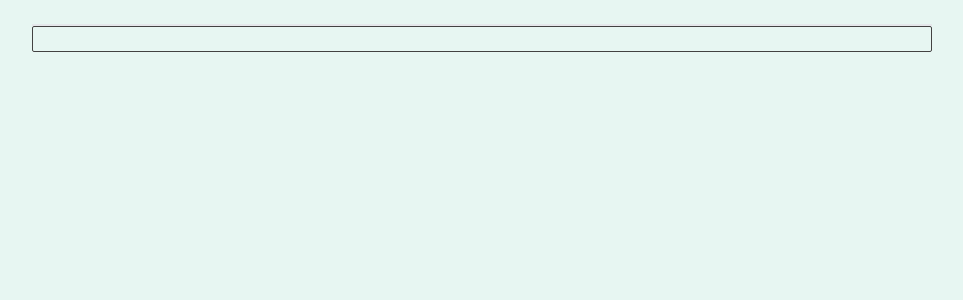
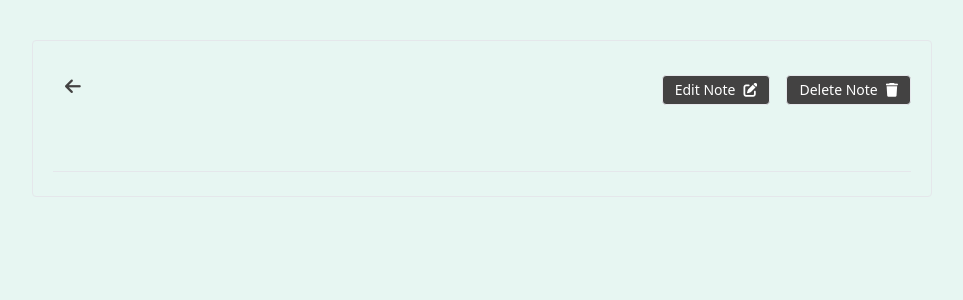
Before and after one commit to sumyat-aung/markdown-supported-notes-app, a React (Vite) app: page /note/1 in a window 1280 px wide. Shown: the top 300 px of the page, without its empty margins (158-1121 px from the left). Built offline with nearby package versions, Linux system fonts and the light colour scheme.

Commit message:
crud finished

```diff
--- a/src/components/Header.tsx
+++ b/src/components/Header.tsx
@@ -1,16 +1,27 @@
-import React from "react";
+import React, { useContext } from "react";
 
+import { context } from "../context/Context";
+import { Value } from "../types/types";
+
+// * FC
 const Header: React.FC = () => {
+  const { searchTerm, setSearch, search } = useContext(context) as Value;
+  //// jsx
   return (
     <header className="bg-darkOra flex sm:justify-between justify-center items-center md:px-10 px-5 py-3 sm:flex-row flex-col-reverse">
-      <div className="relative sm:w-auto w-full">
+      <form className="relative sm:w-auto w-full" onSubmit={(e) => search(e)}>
         <input
           type="text"
           placeholder="Search"
           className="bg-darkOra pl-10 pr-5 py-2 focus:outline-none border border-white rounded-xl font-DM_sans text-xl text-white w-[100%] sm:w-[350px] "
+          value={searchTerm}
+          onChange={(e) => setSearch(e.target.value)}
         />
-        <i className="fa-solid fa-magnifying-glass absolute top-4 left-4 text-md text-gray-200"></i>
-      </div>
+        <i
+          className="fa-solid fa-magnifying-glass absolute top-4 left-4 text-md text-gray-200 cursor-default sm:cursor-pointer"
+          onClick={(e) => search(e)}
+        ></i>
+      </form>
       <div className="flex justify-center items-center sm:mb-0 mb-5">
         <h1 className="text-white font-DM font-semibold tracking-widest text-lg md:text-2xl">
           {localStorage.getItem("user-name")!}
--- a/src/components/NoteCard.tsx
+++ b/src/components/NoteCard.tsx
@@ -5,10 +5,14 @@ import ReactMarkdown from "react-markdown";
 import { context } from "../context/Context";
 import { Value } from "../types/types";
 
+// * FC
 const NoteCard: React.FC = () => {
-  const { notes, deleteNote } = useContext(context) as Value;
+  const { notes, deleteNote, searchTerm, searchFilterNotes } = useContext(
+    context
+  ) as Value;
+  const navigate = useNavigate();
 
-  const navigate = useNavigate();
+  //// jsx
   return (
     <div className="flex flex-col mt-10 w-full">
       {notes?.length <= 0 && (
@@ -26,14 +30,14 @@ const NoteCard: React.FC = () => {
         return (
           <Link
             to={`note/${note.id}`}
-            className="my-4 shadow border border-slate-50 px-5 py-5 rounded-md"
+            className="my-4 shadow border border-slate-50 px-5 py-5 rounded-md cursor-default sm:cursor-pointer "
             key={note.id}
           >
             <div className="w-[90%]">
               <h1 className="text-2xl font--Alge text-gray-700 tracking-wide truncate font-bold">
                 {note.title}
               </h1>
-              <ReactMarkdown className="truncate font-DM_sans text-gray-500 font-medium h-[30px]">
+              <ReactMarkdown className="truncate font-DM_sans text-gray-500 font-medium h-[30px] mt-3">
                 {note.body}
               </ReactMarkdown>
             </div>
@@ -43,14 +47,13 @@ const NoteCard: React.FC = () => {
                   navigate(`/edit-note/${note.id}`);
                   e.preventDefault();
                 }}
-                // to={`/edit-note/${note.id}`}
-                className="border rounded px-3 py-1 text-sm bg-darkOra text-white flex justify-center items-center hover:bg-ora2"
+                className="border rounded px-3 py-1 text-sm bg-darkOra text-white flex justify-center items-center hover:bg-ora2 cursor-default sm:cursor-pointer"
               >
                 Edit Note
                 <i className="fa-solid fa-pen-to-square ml-2"></i>
               </button>
               <button
-                className="border rounded px-3 py-1 text-sm bg-darkOra text-white flex justify-center items-center  hover:bg-ora2 cursor-default sm:cursor-pointer"
+                className="border rounded px-3 py-1 text-sm bg-darkOra text-white flex justify-center items-center  hover:bg-ora2 cursor-default sm:cursor-pointer "
                 onClick={(e) => {
                   e.preventDefault();
                   deleteNote(note.id);
--- a/src/context/Context.tsx
+++ b/src/context/Context.tsx
@@ -1,4 +1,4 @@
-import { createContext, useState, ReactNode } from "react";
+import { createContext, useState, ReactNode, FormEvent } from "react";
 import { toast } from "react-toastify";
 import { useLocalStorage } from "../custom-hooks/useLocalStorage";
 
@@ -66,6 +66,23 @@ export const ContextProvider = (props: { children: ReactNode }) => {
   const deleteNote = (id: string) => {
     setnotes((prev) => prev?.filter((note) => note.id !== id));
   };
+
+  // ! Search
+  const [searchTerm, setSearch] = useState<string>("");
+  // const [searchEnter, setSearchEnter] = useState<boolean>(false);
+
+  let searchFilterNotes: NoteType[] = [];
+  const search = (e: FormEvent) => {
+    e.preventDefault();
+    if (searchTerm) {
+      // setSearchEnter(true);
+      searchFilterNotes = notes.filter((note) =>
+        note.title.toLowerCase().includes(searchTerm.toLocaleLowerCase())
+      );
+      console.log(searchFilterNotes);
+    }
+  };
+
   ////jsx
   return (
     <context.Provider
@@ -76,6 +93,12 @@ export const ContextProvider = (props: { children: ReactNode }) => {
         CreateNoteSubmitHandle,
         notes,
         deleteNote,
+        searchTerm,
+        setSearch,
+        search,
+        searchFilterNotes,
+        // searchEnter,
+        // setSearchEnter,
       }}
     >
       {props.children}
--- a/src/custom-hooks/useLocalStorage.tsx
+++ b/src/custom-hooks/useLocalStorage.tsx
@@ -1,5 +1,6 @@
 import { useEffect, useState } from "react";
 
+// Hook
 export function useLocalStorage<T>(key: string, initialValue: T | (() => T)) {
   const [value, setValue] = useState<T>(() => {
     const jsonValue = localStorage.getItem(key);
--- a/src/pages/EditNote.tsx
+++ b/src/pages/EditNote.tsx
@@ -1,16 +1,17 @@
 import React, { useContext } from "react";
 import { useParams } from "react-router-dom";
+
 import NoteForm from "../components/NoteForm";
 import { context } from "../context/Context";
 import { Value } from "../types/types";
 
+// * FC
 const EditNote: React.FC = () => {
   const { id } = useParams();
-
   const { notes } = useContext(context) as Value;
-
   const editNote = notes.filter((note) => note.id === id);
 
+  //// jsx
   return (
     <div>
       <div className="flex justify-around shadow">
--- a/src/pages/Home.tsx
+++ b/src/pages/Home.tsx
@@ -1,10 +1,12 @@
-import React, { useContext } from "react";
+import React from "react";
 import { Link } from "react-router-dom";
 
 import Header from "../components/Header";
 import NoteCard from "../components/NoteCard";
 
+// * FC
 const Home: React.FC = () => {
+  //// jsx
   return (
     <div>
       <Header />
@@ -12,7 +14,7 @@ const Home: React.FC = () => {
         <div className="lg:w-[1000px] md:w-[700px] w-[95%] pt-10">
           <Link
             to={"/new-note"}
-            className="py-4 px-8 rounded-lg bg-darkOra text-white font-DM_sans w-full text-xl active:scale-[0.99] inline-block text-center hover:bg-ora2"
+            className="py-4 px-8 rounded-lg bg-darkOra text-white font-DM_sans w-full text-xl active:scale-[0.99] inline-block text-center hover:bg-ora2 cursor-default sm:cursor-pointer"
           >
             Add New Note
           </Link>
--- a/src/pages/NewNote.tsx
+++ b/src/pages/NewNote.tsx
@@ -2,7 +2,9 @@ import React from "react";
 
 import NoteForm from "../components/NoteForm";
 
+// * FC
 const NewNote: React.FC = () => {
+  //// jsx
   return (
     <div>
       <div className="flex justify-around shadow">
--- a/src/pages/NoteDetails.tsx
+++ b/src/pages/NoteDetails.tsx
@@ -1,24 +1,56 @@
 import React, { useContext } from "react";
-import { useParams } from "react-router-dom";
+import { Link, useNavigate, useParams } from "react-router-dom";
 import ReactMarkdown from "react-markdown";
 
 import { context } from "../context/Context";
 import { Value } from "../types/types";
 
+// * FC
 const NoteDetails: React.FC = () => {
   const { id } = useParams();
+  const navigate = useNavigate();
 
-  const { notes } = useContext(context) as Value;
+  const { notes, deleteNote } = useContext(context) as Value;
+  const detailNote = notes.filter((note) => note.id === id);
 
-  const detailNote = notes.filter((note) => note.id === id);
+  //// jsx
+
   return (
     <div className="flex w-full justify-center items-center">
-      <div className="w-[900px]">
-        <h1 className="text-3xl border-b-2 border-b-oradarkOra py-3 px-3">
+      <div className="lg:w-[900px] w-full rounded border my-10 px-5">
+        <div className="w-full flex justify-between items-center my-8">
+          <Link to={".."}>
+            <i className="fa fa-arrow-left text-darkOra text-lg hover:-translate-x-1 ml-3 transition-all cursor-default sm:cursor-pointer"></i>
+          </Link>
+          <div className="flex gap-4">
+            <button
+              onClick={(e) => {
+                navigate(`/edit-note/${id}`);
+                e.preventDefault();
+              }}
+              className="border rounded px-3 py-1 text-sm bg-darkOra text-white flex justify-center items-center hover:bg-ora2 cursor-default sm:cursor-pointer"
+            >
+              Edit Note
+              <i className="fa-solid fa-pen-to-square ml-2"></i>
+            </button>
+            <button
+              className="border rounded px-3 py-1 text-sm bg-darkOra text-white flex justify-center items-center  hover:bg-ora2 cursor-default sm:cursor-pointer"
+              onClick={(e) => {
+                e.preventDefault();
+                deleteNote(id!);
+                navigate("..");
+              }}
+            >
+              Delete Note
+              <i className="fa-solid fa-trash ml-2"></i>
+            </button>
+          </div>
+        </div>
+        <h1 className="text-3xl border-b pb-5 py-3 px-3 font-DM_sans text-ora2 font-semibold tracking-wider">
           {detailNote[0]?.title}
         </h1>
 
-        <ReactMarkdown className="p-3 border rounded-sm border-darkOra">
+        <ReactMarkdown className="p-3   font-DM_sans text-ora2 font-semibold tracking-wider text-sm ">
           {detailNote[0]?.body}
         </ReactMarkdown>
       </div>
--- a/src/pages/Register.tsx
+++ b/src/pages/Register.tsx
@@ -1,5 +1,5 @@
 import React, { useContext } from "react";
-import { ToastContainer, toast } from "react-toastify";
+import { ToastContainer } from "react-toastify";
 
 import { context } from "../context/Context";
 import { Value } from "../types/types";
--- a/src/types/types.ts
+++ b/src/types/types.ts
@@ -1,3 +1,4 @@
+import { FormEvent } from 'react';
 // userData type
 export type userDataObj = {
     userName: string;
@@ -18,8 +19,15 @@ export type Value = {
     CreateNoteSubmitHandle: ({ id, title, body }: NoteType) => void;
     notes: NoteType[];
     deleteNote: (id: string) => void;
+    searchTerm: string;
+    setSearch: React.Dispatch<React.SetStateAction<string>>;
+    search: (e: FormEvent) => void;
+    searchFilterNotes: NoteType[];
+    // searchEnter: boolean;
+    // setSearchEnter: React.Dispatch<React.SetStateAction<boolean>>;
 };
 
+// each note obj type
 export type NoteType = {
     id: string;
     title: string;
```
Also changed, not shown: src/components/NoteForm.tsx (+5 -3 lines).
